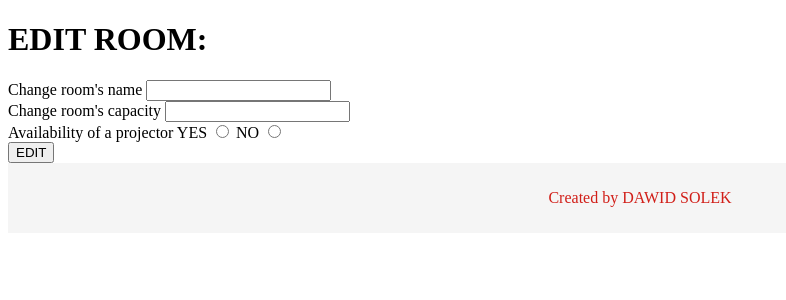
After one commit to DawidSol/Conference_Room_App, a Django app: template Conference_Room_App/templates/modify_room.html in a window 1280 px wide. The commit adds this page. Shown: the top 300 px of the page, without its empty margins (0-786 px from the left). Run offline with Django 5.2, Linux system fonts and the light colour scheme; the template is opened without the code that fills it, so the values that code supplies are empty.

Commit message:
room edition

```diff
--- a/Conference_Room_App/main_app/urls.py
+++ b/Conference_Room_App/main_app/urls.py
@@ -1,5 +1,5 @@
 from django.urls import path
-from .views import home_page, add_new_room, rooms_list, room_name, delete_room
+from .views import home_page, add_new_room, rooms_list, room_name, delete_room, modify_room
 app_name = 'main_app'
 
 urlpatterns = [
@@ -8,4 +8,5 @@ urlpatterns = [
     path('list/', rooms_list, name='rooms_list'),
     path('<int:room_id>/', room_name, name='room_name'),
     path('delete/<int:room_id>/', delete_room, name='delete_room'),
+    path('modify/<int:room_id>/', modify_room, name='modify_room'),
 ]
--- /dev/null
+++ b/Conference_Room_App/templates/modify_room.html
@@ -0,0 +1,21 @@
+{% extends 'base.html' %}
+{% block title %}Modify Room{% endblock %}
+{% block header %}EDIT ROOM:{% endblock %}
+{% block content %}
+    <form action="" method="POST">
+        {% csrf_token %}
+        <label for="name">Change room's name</label>
+        <input type="text" name="name" id="name">
+        <br>
+        <label for="capacity">Change room's capacity</label>
+        <input type="number" name="capacity" id="capacity">
+        <br>
+        <label for="projector">Availability of a projector</label>
+        <label>YES</label>
+        <input type="radio" name="projector" id="projector" value="True">
+        <label>NO</label>
+        <input type="radio" name="projector" id="projector" value="False">
+        <br>
+        <input type="submit" value="EDIT">
+    </form>
+{% endblock %}
--- a/Conference_Room_App/templates/room_name.html
+++ b/Conference_Room_App/templates/room_name.html
@@ -11,7 +11,7 @@
     <p>Room availability: </p>
     <nav>
         <ul>
-            <li><a>EDIT</a></li>
+            <li><a href="{% url 'main_app:modify_room' room_id=room.id %}">EDIT</a></li>
             <li><a href="{% url 'main_app:delete_room' room_id=room.id %}">DELETE</a></li>
             <li><a>RESERVE</a></li>
         </ul>
```
Also changed, not shown: Conference_Room_App/main_app/views.py (+33 -1 lines).
